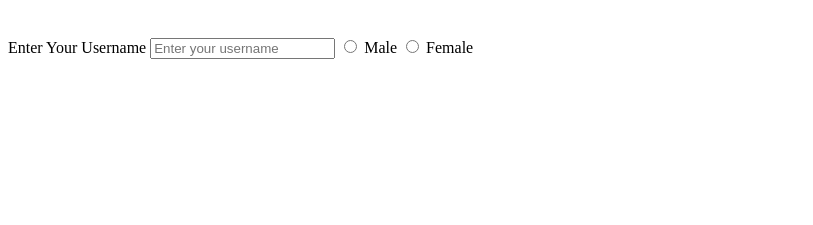
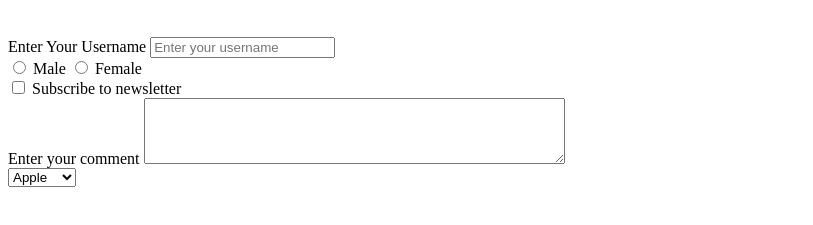
Before and after one commit to saumyaashree/Sigma-Web-Dev-Course, a plain HTML site: page Ch5/index.html in a window 1280 px wide. Shown: the part 61-286 px from the top of the page, without its empty margins (0-813 px from the left). Drawn offline with Linux system fonts and the light colour scheme.

Commit message:
Update index.html

```diff
--- a/Ch5/index.html
+++ b/Ch5/index.html
@@ -1,20 +1,44 @@
 <!DOCTYPE html>
 <html lang="en">
+
 <head>
     <meta charset="UTF-8">
     <meta name="viewport" content="width=device-width, initial-scale=1.0">
     <title>Forms - Lets learn it</title>
 </head>
+
 <body>
     <h1>Form to apply for Sigma Web Development Course TA</h1>
     <br>
     <form action="post">
-        <label for="username">Enter Your Username</label>
-        <input type="text" id="username" name="username"  placeholder="Enter your username">
-        <input type="radio" id="male" name="gender" value="male">
-        <label for="male">Male</label>
-        <input type="radio" id="female" name="gender" value="female">
-        <label for="female">Female</label>
+        <div>
+            <label for="username">Enter Your Username</label>
+            <input type="text" id="username" name="username" placeholder="Enter your username">
+        </div>
+
+        <div>
+            <input type="radio" id="male" name="gender" value="male">
+            <label for="male">Male</label>
+            <input type="radio" id="female" name="gender" value="female">
+            <label for="female">Female</label>
+        </div>
+
+        <div>
+            <input type="checkbox" id="subscribe" name="subscribe" value="yes">
+            <label for="subscribe">Subscribe to newsletter</label>
+        </div>
+
+        <div>
+            <label for="comment">Enter your comment</label>
+            <textarea id="comment" name="comment" rows="4" cols="50"></textarea>
+        </div>
+
+        <div><select name="fruits">
+                <option value="apple">Apple</option>
+                <option value="banana">Banana</option>
+                <option value="cherry">Cherry</option>
+            </select></div>
     </form>
 </body>
+
 </html>
```
